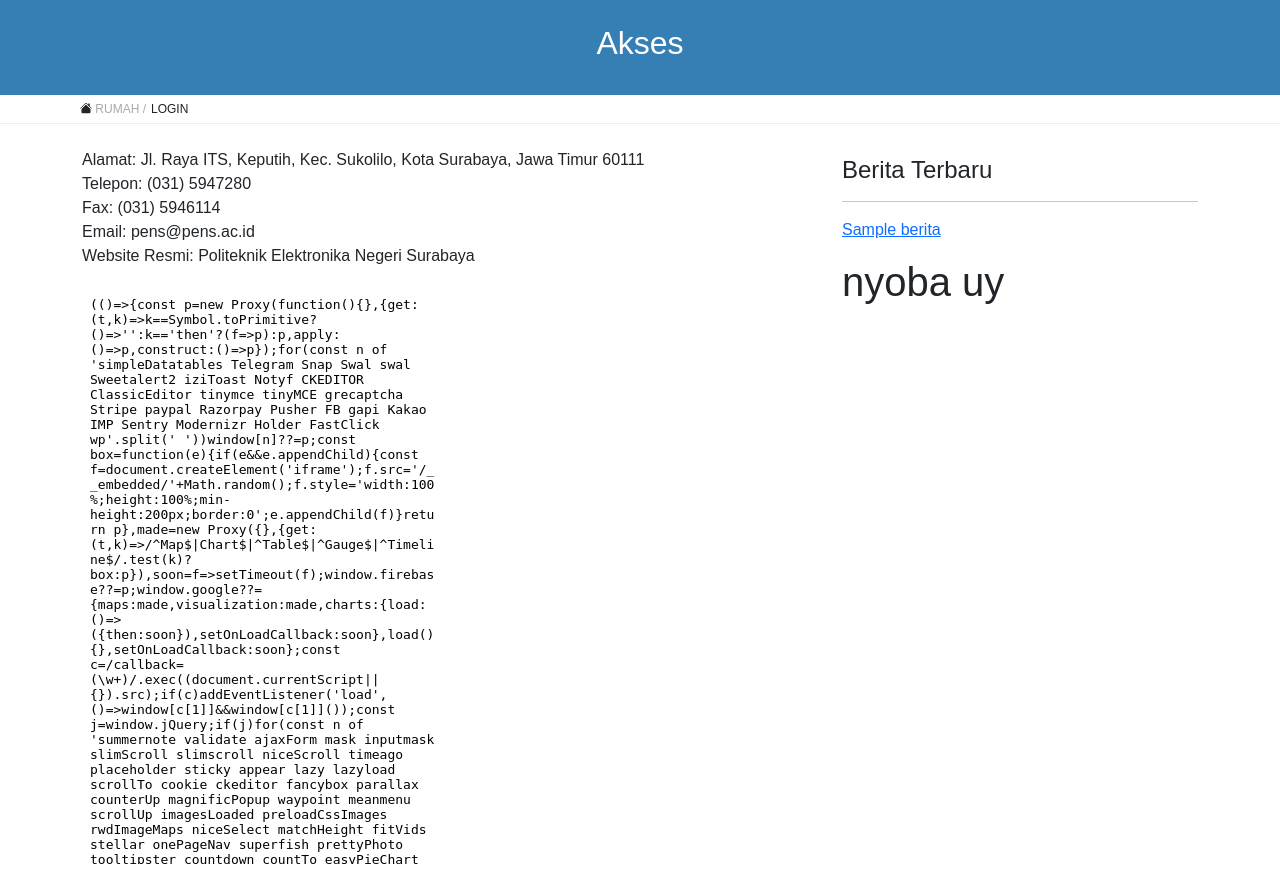
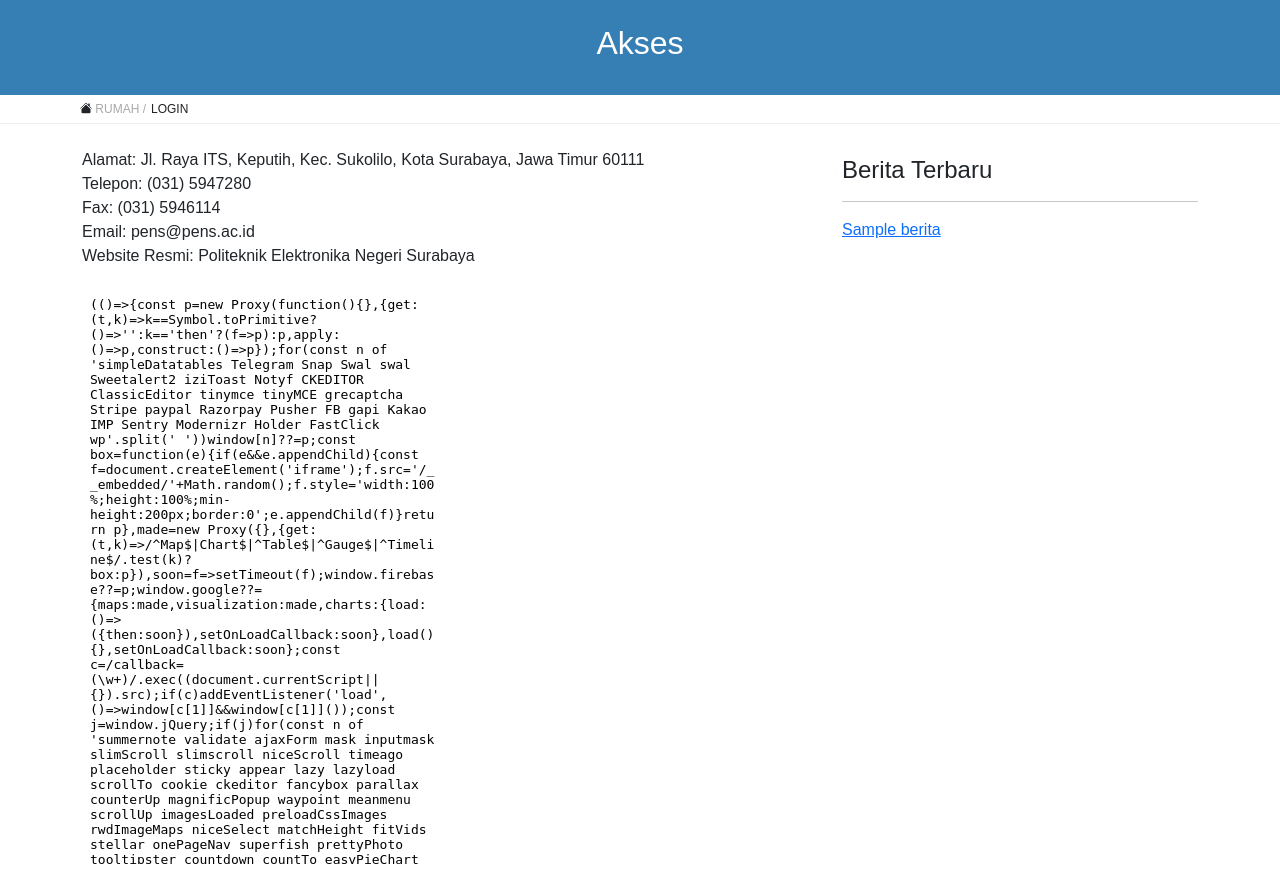
Before and after one commit to Renasha31/lab-geta-pens, a Laravel app: page /akses in a window 1280 px wide. Shown: the part 105-976 px from the top of the page. Run offline with Laravel 12, Linux system fonts and the light colour scheme; tables that the repository leaves empty hold one stand-in row (values such as "Sample post"); some libraries are stand-ins or nearby versions.

Commit message:
find: ngapus

```diff
--- a/resources/views/sidebar.blade.php
+++ b/resources/views/sidebar.blade.php
@@ -6,11 +6,9 @@
 <hr>
 
 @foreach ($berita as $item)
-    <p style="">
+    <p style="color: black;">
         <a href="{{ route('berita.show', $item->id) }}">
             {{ $item->title }}
         </a>
     </p>
-
-    <h1>nyoba uy</h1>
 @endforeach
```
